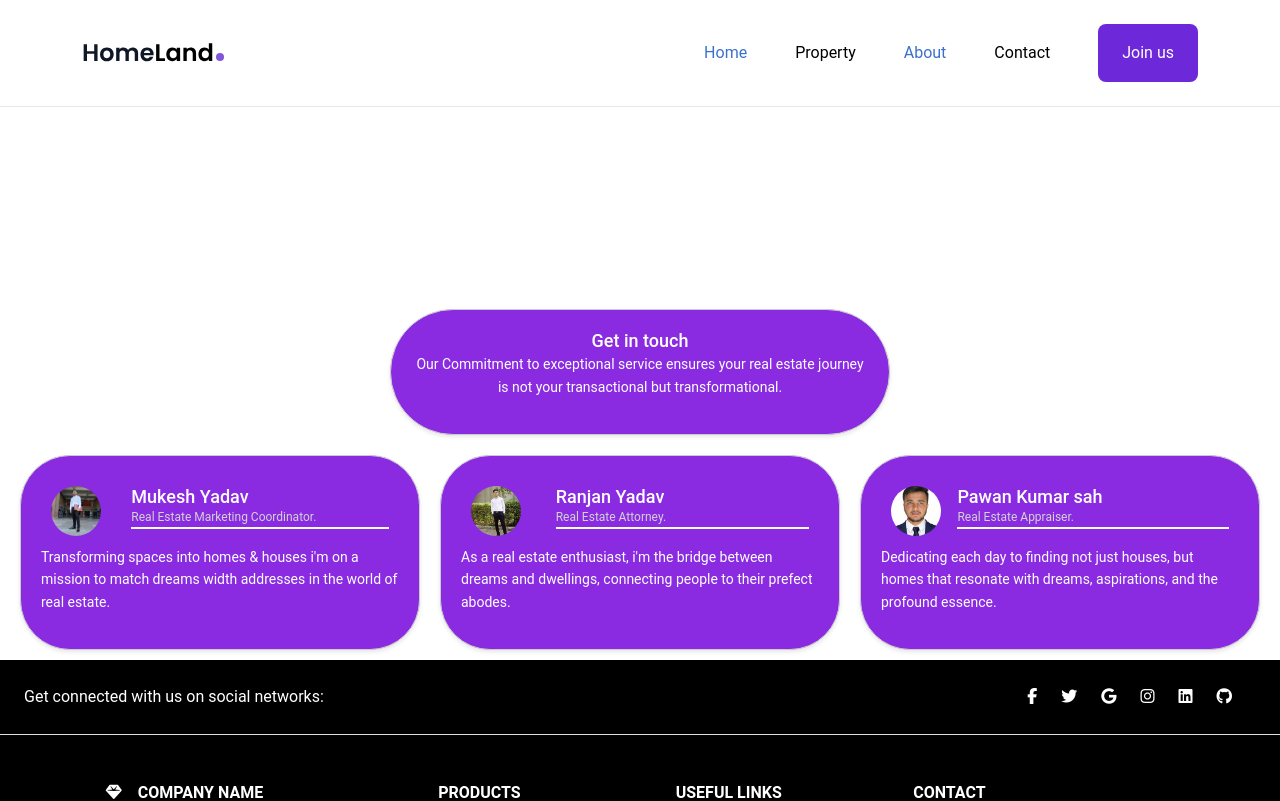
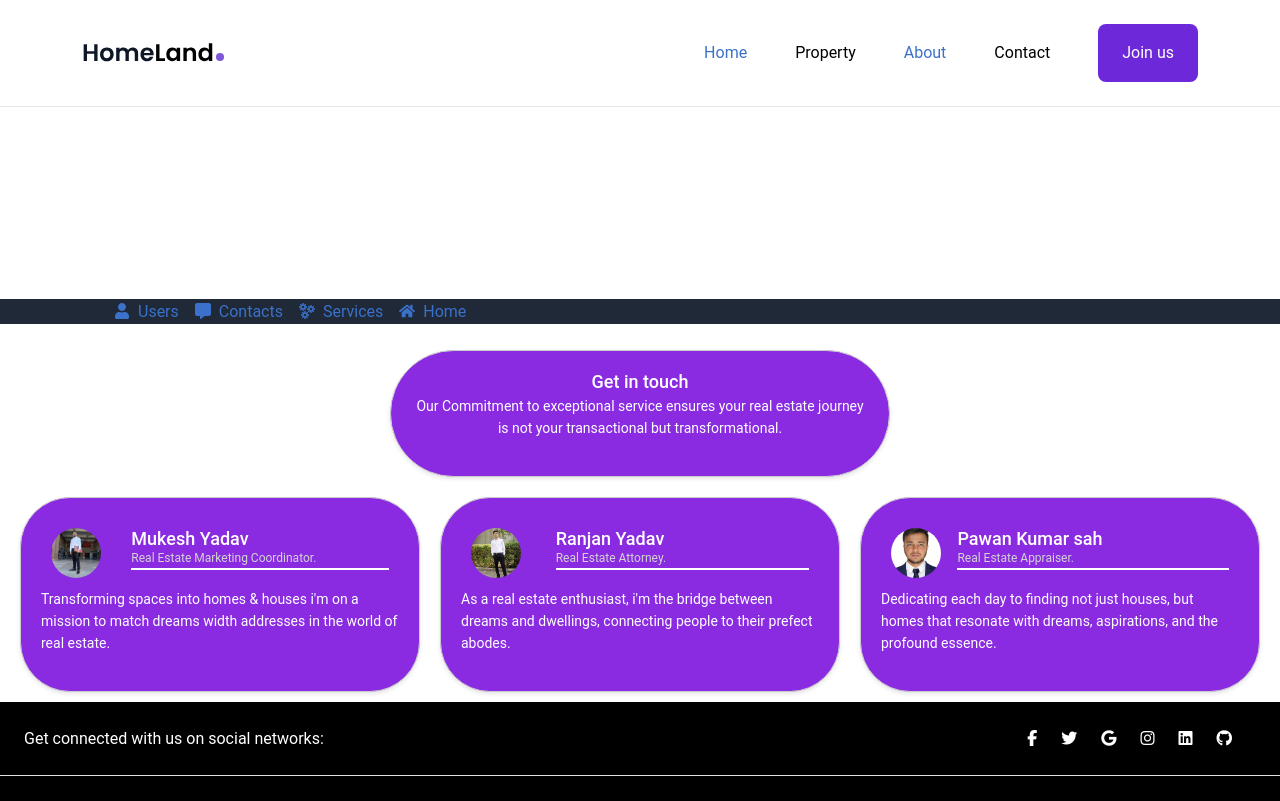
Before and after one commit to 986MukeshYadav/real-esate-reactjs, a React (Create React App) app: page /admin in a window 1280 px wide. Shown: the top 801 px of the page. Built offline with nearby package versions, Linux system fonts and the light colour scheme.

Commit message:
work for admin pannel

```diff
--- a/src/App.js
+++ b/src/App.js
@@ -11,6 +11,9 @@ import About from './components/About';
 import AboutMe from './components/AboutMe';
 import Home from './pages/Home';
 import Logout from './components/Logout';
+import AdminLayout from './components/layouts/AdminLayout';
+import  AdminUsers  from './pages/Admin-Users';
+import Admincontact  from './pages/Admin-Contact';
 import PropertyDetails from './pages/PropertyDetails';
 import { initialState,reducer } from '../src/reducer/UseReducer';
 
@@ -34,6 +37,13 @@ const App = () => {
    <Route path='/AboutMe' element={<AboutMe />} />
    <Route path='/logout' element={< Logout />} />
    <Route path='/HouseList' element={<HouseList />} />
+
+   <Route path="/admin" element={<AdminLayout/>}>
+    <Route path="users" element={<AdminUsers/>} />
+    <Route path="contacts" element={<Admincontact/>} />
+</Route>
+
+
    <Route path='/contact' element={<Footer />} />
 
    </Routes>
--- /dev/null
+++ b/src/components/layouts/AdminLayout.js
@@ -0,0 +1,34 @@
+import { Link, Outlet } from 'react-router-dom';
+import { FaUser, FaHome } from "react-icons/fa";
+import { FaMessage } from "react-icons/fa6";
+import { GrServices } from "react-icons/gr";
+
+export const AdminLayout = () => {
+    return (
+        <>
+            <header className="bg-gray-800 text-white">
+                <div className="container mx-auto">
+                    <nav>
+                        <ul className="flex items-center">
+                            <li className="mr-4">
+                                <Link to="/admin/users" className="flex items-center"><FaUser className="mr-2" /> Users</Link>
+                            </li>
+                            <li className="mr-4">
+                                <Link to="/admin/contacts" className="flex items-center"><FaMessage className="mr-2"/> Contacts</Link>
+                            </li>
+                            <li className="mr-4">
+                                <Link to="/admin/services" className="flex items-center"><GrServices className="mr-2"/> Services</Link>
+                            </li>
+                            <li>
+                                <Link to="/" className="flex items-center" ><FaHome className="mr-2"/>Home</Link>
+                            </li>
+                        </ul>
+                    </nav>
+                </div>
+            </header>
+            <Outlet />
+        </>
+    );
+};
+
+export default AdminLayout;
--- /dev/null
+++ b/src/pages/Admin-Contact.js
@@ -0,0 +1,6 @@
+const AdminContacts =()=>{
+    return <h1>admin Contact pannel</h1>
+}
+
+
+export default AdminContacts;
--- /dev/null
+++ b/src/pages/Admin-Users.js
@@ -0,0 +1,5 @@
+export const AdminUsers =()=>{
+    return <h1>admin users pannel</h1>
+}
+
+export default AdminUsers;
```
